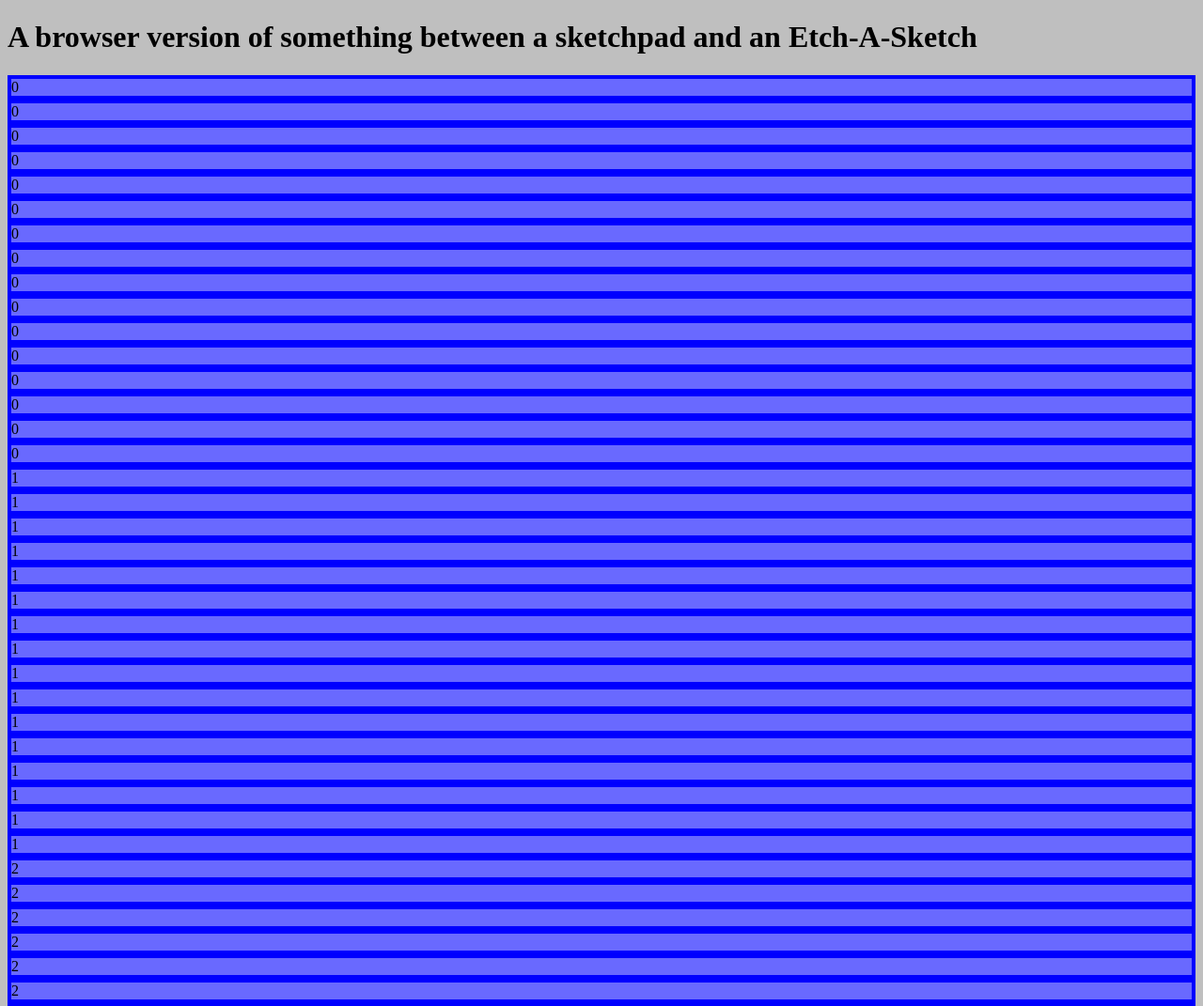
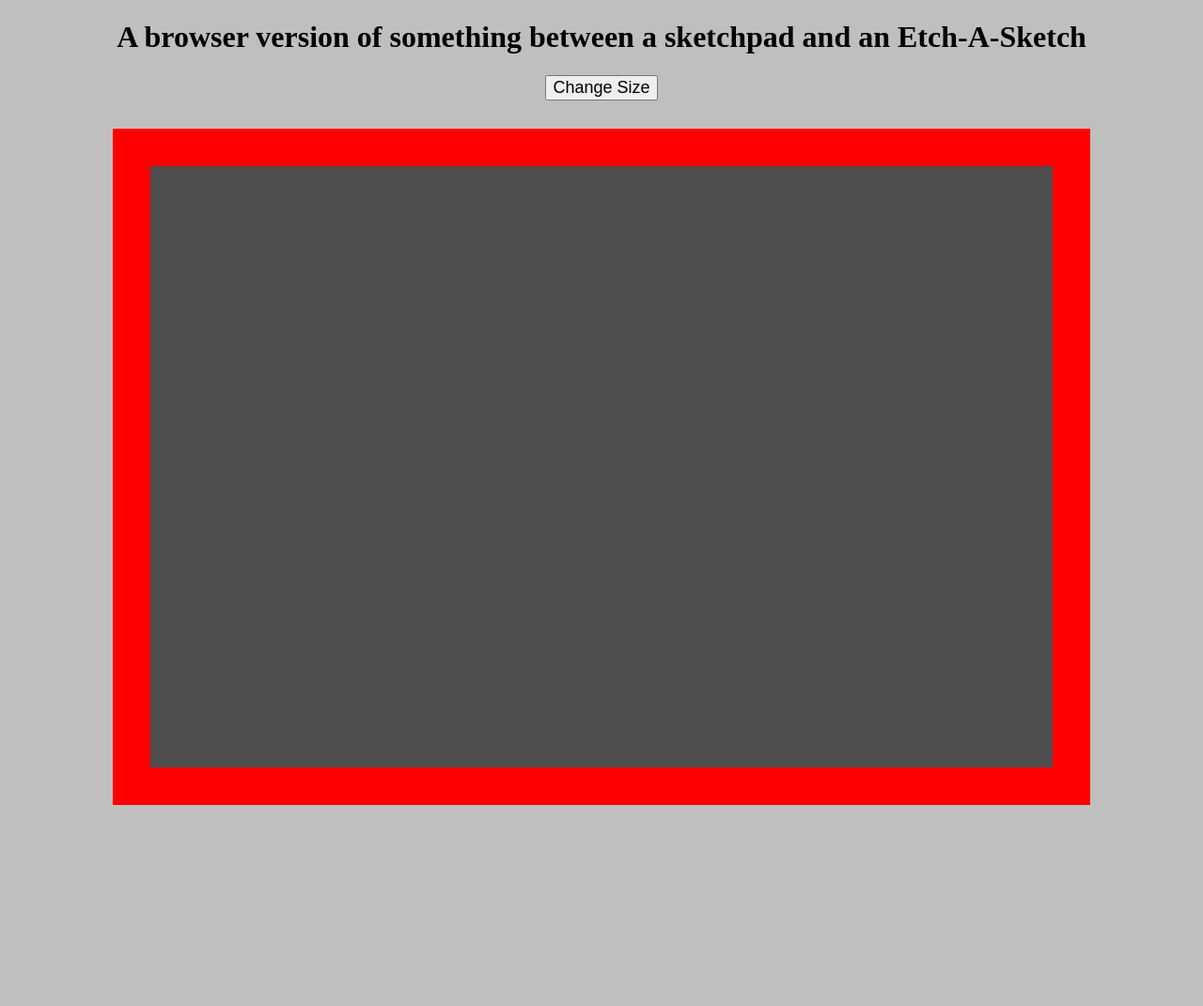
Before and after one commit to rfsjim/odin-etch-a-sketch, a plain HTML site: page index.html in a window 1280 px wide. Shown: the top 1071 px of the page at 94% size. After the commit the page ends 865 px from the top, so only its background shows below. Drawn offline with Linux system fonts and the light colour scheme.

Commit message:
feat: Adds minimal viable product

```diff
--- a/css/style.css
+++ b/css/style.css
@@ -1,9 +1,43 @@
 body {
     background-color: #bfbfbf;
     color: #000;
+    text-align: center;
+}
+
+button {
+    margin-bottom: 30px;
+    font-size: large;
+}
+
+div#container {
+    display: flex;
+    flex-wrap: wrap;
+    border: 40px solid #ff0000;
+    width: 960px;
+    margin: auto;
 }
 
 div#container div {
-    border: 4px solid #0000ff;
-    background-color: #6969ff;
+    background-color: rgb(78, 78, 78);
 }
+
+div#container div.row {
+    display: flex;
+    width: 100%;
+    justify-content: space-evenly;
+    align-items: center;
+}
+
+div#container div.row div {
+    width: 40px;
+    height: 40px;
+}
+
+div#container div.row div.hovered {
+    background-color: #bfbfbf;
+}
+
+#layout {
+    width: 1140px;
+    margin: auto;
+}
--- a/index.html
+++ b/index.html
@@ -7,9 +7,13 @@
     <title>Etcha-A-Sketch</title>
 </head>
 <body>
-    <h1>A browser version of something between a sketchpad and an Etch-A-Sketch</h1>
+    <div id="layout">
+        <h1>A browser version of something between a sketchpad and an Etch-A-Sketch</h1>
 
-    <div id="container">
+        <button>Change Size</button>
+
+        <div id="container">
+        </div>
     </div>
 
     <script src="./js/script.js"></script>
--- a/js/script.js
+++ b/js/script.js
@@ -66,18 +66,65 @@
  */
 function createDivs(numberDivs = 16)
 {
-    let createdDivs = [];
-    const divContainer = document.querySelector("#container");
+    const createdDivs = new Array;
+    const divContainer = document.querySelector("div#container");
+    divContainer.replaceChildren();
 
     for (let i = 0; i < numberDivs; i++)
     {
+        createdDivs[i] = new Array;
         for (let j = 0; j < numberDivs; j++)
         {
-            createdDivs[i] = document.createElement("div");
-            createdDivs[i].textContent = i;
-            divContainer.appendChild(createdDivs[i]);
+            createdDivs[i][j] = document.createElement("div");
+            createdDivs[i][j].textContent = "";
+            divContainer.appendChild(createdDivs[i][j]);
         }
+
+        const rowDivWrapper = document.createElement("div");
+        rowDivWrapper.classList.add("row");
+        divContainer.insertBefore(rowDivWrapper, createdDivs[i][0]);
+
+        createdDivs[i].forEach(element => {
+            rowDivWrapper.appendChild(element);
+        });
     }
+
+    addMousOverEventListener();
+}
+
+/**
+ * Add class to style of divs when mouseover the divs
+ * @param {event} event
+ * @returns {void}
+ */
+function hoverDiv(event)
+{
+    event.target.classList.add("hovered");
+}
+
+/**
+ * Adds mouseover event listener
+ * @returns {void}
+ */
+function addMousOverEventListener()
+{
+    const rowDivs = document.querySelectorAll("div.row > div");
+
+    rowDivs.forEach((gridDiv) =>
+    {
+        gridDiv.addEventListener("mouseover", (e) => hoverDiv(e));
+    });
 }
 
 createDivs();
+
+const sizeButton = document.querySelector("button");
+sizeButton.addEventListener("click", () => {
+    let size = 120;
+    while (size >= 100 || Number.isNaN(size))
+    {
+        size = parseInt(prompt("What width of square? (Max 100)"));
+    }
+
+    createDivs(size);
+});
```
